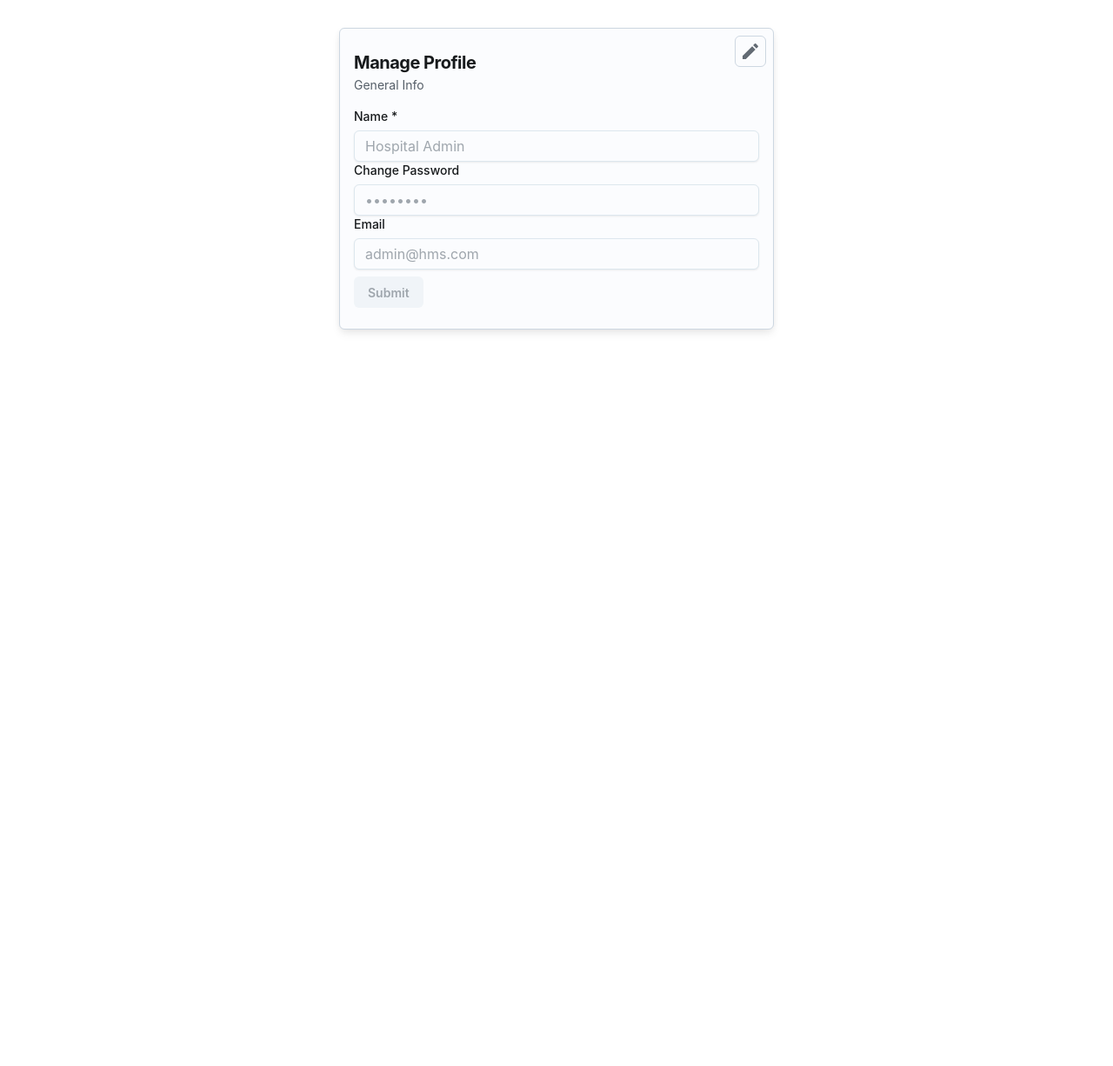
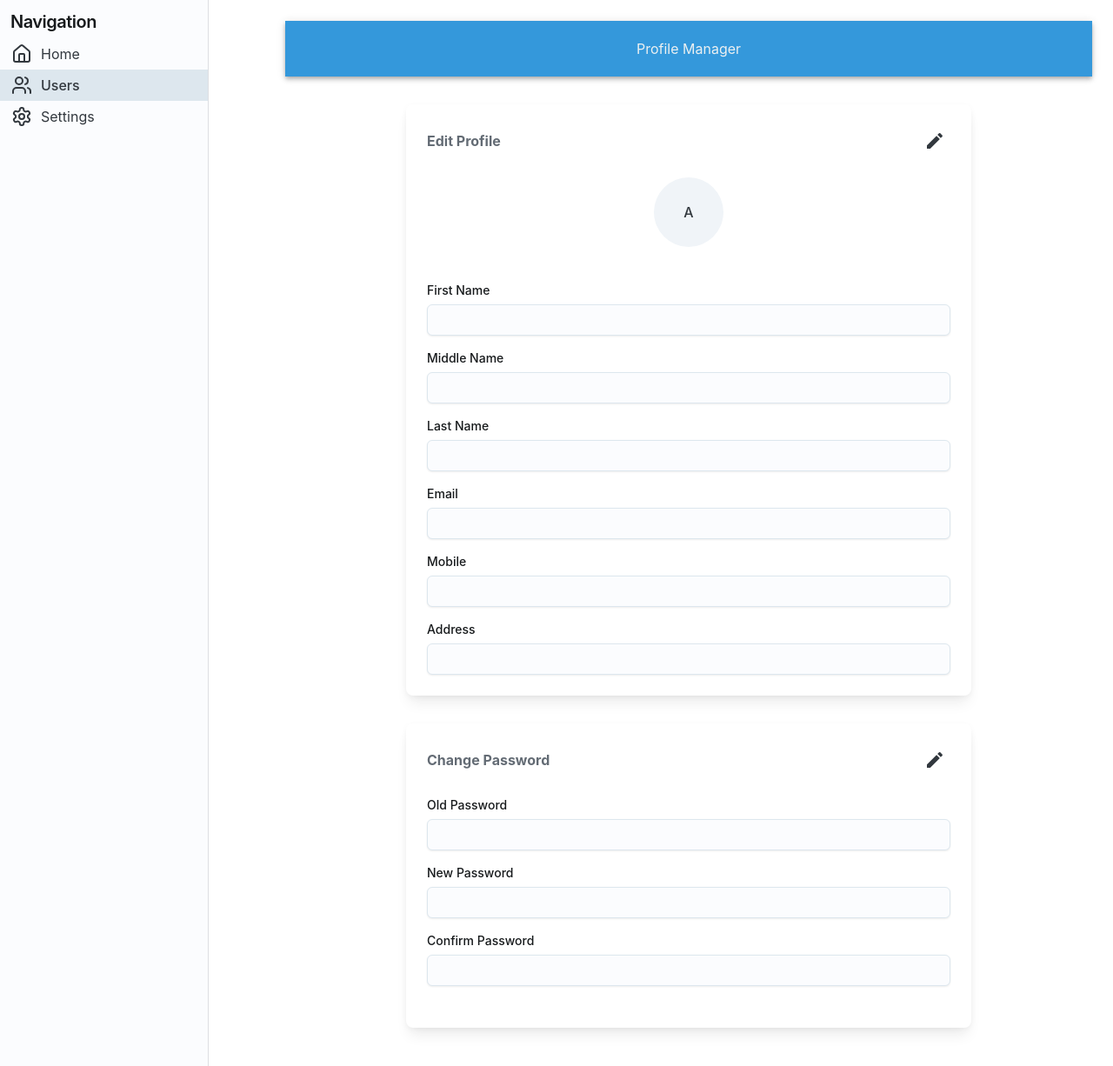
Before and after one commit to shubhujais15/Hospital-Workflow-Management, a Next.js app in the folder client/: page /profile in a window 1280 px wide. Shown: the top 1226 px of the page at 87% size. Before the commit the page ends 800 px from the top, so only its background shows below. Built offline with nearby package versions, Linux system fonts and the light colour scheme.

Commit message:
Added profile edit and password change feature

```diff
--- a/client/src/app/(dash)/profile/page.tsx
+++ b/client/src/app/(dash)/profile/page.tsx
@@ -1,82 +1,185 @@
-'use client'
-
-import React, { useState } from 'react'
-import { CssVarsProvider, useColorScheme } from '@mui/joy/styles'
-import Sheet from '@mui/joy/Sheet'
-import Typography from '@mui/joy/Typography'
-import FormControl from '@mui/joy/FormControl'
-import FormLabel from '@mui/joy/FormLabel'
-import Input from '@mui/joy/Input'
-import Button from '@mui/joy/Button'
-import IconButton from '@mui/joy/IconButton'
-import { Edit, Check } from '@mui/icons-material'
+"use client"
+import React, { useState } from 'react';
+import {
+  Box,
+  Input,
+  Textarea,
+  FormControl,
+  FormLabel,
+  Typography,
+  Avatar,
+  Button,
+  IconButton,
+} from '@mui/joy';
+import { Edit, Check } from '@mui/icons-material';
+import SideNav from "../SideNav";
+import {
+  AppBar,
+  Toolbar,
+} from "@mui/material";
 
 export default function Profile() {
-  const [isEditing, setIsEditing] = useState(false)
+  const [showSideNav, setShowSideNav] = useState(false);
+  const [isEditing, setIsEditing] = useState(false);
+  const [isPasswordEditing, setIsPasswordEditing] = useState(false);
   const [formData, setFormData] = useState({
-    name: 'Hospital Admin',
-    password: '********',
-    email: 'admin@hms.com',
-  })
+    firstName: '',
+    middleName: '',
+    lastName: '',
+    dob: '',
+    age: 33,
+    email: '',
+    mobile: '',
+    username: '',
+    address: '',
+    avatar: null,
+  });
 
-  const handleEdit = () => {
-    setIsEditing(!isEditing)
+  const [passwordData, setPasswordData] = useState({
+    oldPassword: '',
+    newPassword: '',
+    confirmPassword: '',
+  });
+
+  const handleEditToggle = () => {
+    setIsEditing(!isEditing);
+  };
+
+  const handlePasswordEditToggle = () => {
+    setIsPasswordEditing(!isPasswordEditing);
+  };
+
+  const handleInputChange = (e) => {
+    const { name, value } = e.target;
+    setFormData((prev) => ({ ...prev, [name]: value }));
+  };
+
+  const handlePasswordChange = (e) => {
+    const { name, value } = e.target;
+    setPasswordData((prev) => ({ ...prev, [name]: value }));
+  };
+
+  const handleFormSubmit = (e) => {
+    e.preventDefault();
+    setIsEditing(false);
+    console.log('Updated Profile Data:', formData);
+  };
+
+  const handlePasswordSubmit = (e) => {
+    e.preventDefault();
+    setIsPasswordEditing(false);
+    console.log('Password Change Data:', passwordData);
+  };
+
+  const handleAvatarChange = (e) => {
+    const file = e.target.files[0];
+    if (file) {
+      const reader = new FileReader();
+      reader.onload = () => setFormData((prev) => ({ ...prev, avatar: reader.result }));
+      reader.readAsDataURL(file);
     }
-
-  const handleChange = (e: React.ChangeEvent<HTMLInputElement>) => {
-    const { name, value } = e.target
-    setFormData(prev => ({ ...prev, [name]: value }))
-  }
-
-  const handleSubmit = (e: React.FormEvent) => {
-    e.preventDefault()
-    setIsEditing(false)
-    // Here you would typically send the updated data to your backend
-    console.log('Updated data:', formData)
-  }
+  };
 
   return (
-    <CssVarsProvider>
-      <Sheet
+    <Box sx={{ display: "flex" }}>
+      {/* Sidebar */}
+      <SideNav expanded={showSideNav} />
+
+      <Box
+        component="main"
         sx={{
-          width: '100%',
-          maxWidth: 500,
-          mx: 'auto', // margin left & right
-          my: 4, // margin top & bottom
-          py: 3, // padding top & bottom
-          px: 2, // padding left & right
-          display: 'flex',
-          flexDirection: 'column',
-          gap: 2,
-          borderRadius: 'sm',
-          boxShadow: 'md',
+          flexGrow: 1,
+          p: 3,
+          ml: showSideNav ? "240px" : "64px",
+          transition: "margin 0.3s ease",
         }}
-        variant="outlined"
       >
-        <div>
-          <Typography level="h4" component="h1">
-            <b>Manage Profile</b>
+        <AppBar position="static" sx={{ backgroundColor: "#3498db", marginBottom: 2 }}>
+          <Toolbar>
+            <Typography
+              variant="h6"
+              component="div"
+              sx={{ flexGrow: 1, textAlign: "center", color: "#ecf0f1" }}
+            >
+              Profile Manager
             </Typography>
-          <Typography level="body-sm">General Info</Typography>
-        </div>
-        <form onSubmit={handleSubmit}>
+          </Toolbar>
+        </AppBar>
+
+        {/* Profile Form */}
+        <Box
+          component="form"
+          onSubmit={handleFormSubmit}
+          sx={{
+            maxWidth: "650px",
+            mx: "auto",
+            my: 4,
+            p: 3,
+            borderRadius: "md",
+            boxShadow: "lg",
+            bgcolor: "background.body",
+          }}
+          noValidate
+        >
+          {/* Header with Icons */}
+          <Box sx={{ display: 'flex', justifyContent: 'space-between', alignItems: 'center', mb: 3 }}>
+            <Typography variant="h4" component="h2">
+              Edit Profile
+            </Typography>
+            <Box>
+              <IconButton onClick={handleEditToggle}>
+                {isEditing ? <Check /> : <Edit />}
+              </IconButton>
+
+            </Box>
+          </Box>
+
+          {/* Avatar Section */}
+          <Box sx={{ display: "flex", flexDirection: "column", alignItems: "center", mb: 3 }}>
+            <Avatar
+              src={formData.avatar}
+              alt={formData.firstName?.[0]?.toUpperCase() || "A"}
+              sx={{ width: 80, height: 80, mb: 2 }}
+            />
+            {isEditing && (
+              <Button variant="outlined" component="label">
+                Upload Image
+                <input
+                  type="file"
+                  hidden
+                  accept="image/*"
+                  onChange={handleAvatarChange}
+                />
+              </Button>
+            )}
+          </Box>
+
+          {/* Profile Fields */}
+          <Box sx={{ display: "flex", flexDirection: "column", gap: 2 }}>
             <FormControl>
-            <FormLabel>Name *</FormLabel>
+              <FormLabel>First Name</FormLabel>
               <Input
-              name="name"
-              required
-              value={formData.name}
-              onChange={handleChange}
+                name="firstName"
+                value={formData.firstName}
+                onChange={handleInputChange}
                 disabled={!isEditing}
               />
             </FormControl>
             <FormControl>
-            <FormLabel>Change Password</FormLabel>
+              <FormLabel>Middle Name</FormLabel>
               <Input
-              name="password"
-              type="password"
-              value={formData.password}
-              onChange={handleChange}
+                name="middleName"
+                value={formData.middleName}
+                onChange={handleInputChange}
+                disabled={!isEditing}
+              />
+            </FormControl>
+            <FormControl>
+              <FormLabel>Last Name</FormLabel>
+              <Input
+                name="lastName"
+                value={formData.lastName}
+                onChange={handleInputChange}
                 disabled={!isEditing}
               />
             </FormControl>
@@ -84,34 +187,98 @@ export default function Profile() {
               <FormLabel>Email</FormLabel>
               <Input
                 name="email"
-              type="email"
                 value={formData.email}
-              onChange={handleChange}
+                onChange={handleInputChange}
                 disabled={!isEditing}
               />
             </FormControl>
-          <Button
-            sx={{ mt: 1 /* margin top */ }}
-            type="submit"
-            color="primary"
+            <FormControl>
+              <FormLabel>Mobile</FormLabel>
+              <Input
+                name="mobile"
+                value={formData.mobile}
+                onChange={handleInputChange}
                 disabled={!isEditing}
-          >
-            Submit
+              />
+            </FormControl>
+            <FormControl>
+              <FormLabel>Address</FormLabel>
+              <Textarea
+                name="address"
+                value={formData.address}
+                onChange={handleInputChange}
+                disabled={!isEditing}
+              />
+            </FormControl>
+          </Box>
+
+          {/* Submit Button */}
+          {isEditing && (
+            <Button type="submit" sx={{ mt: 3 }}>
+              Save Changes
             </Button>
-        </form>
-        <IconButton
-          variant="outlined"
-          color={isEditing ? "success" : "neutral"}
-          onClick={handleEdit}
+          )}
+        </Box>
+
+        {/* Password Change Section */}
+        <Box
+          component="form"
+          onSubmit={handlePasswordSubmit}
           sx={{
-            position: 'absolute',
-            top: '0.5rem',
-            right: '0.5rem',
+            maxWidth: "650px",
+            mx: "auto",
+            my: 4,
+            p: 3,
+            borderRadius: "md",
+            boxShadow: "lg",
+            bgcolor: "background.body",
           }}
         >
-          {isEditing ? <Check /> : <Edit />}
+          <Box sx={{ display: 'flex', justifyContent: 'space-between', alignItems: 'center', mb: 3 }}>
+            <Typography variant="h4" component="h2">
+              Change Password
+            </Typography>
+            <Box>
+              <IconButton onClick={handlePasswordEditToggle}>
+                {isPasswordEditing ? <Check /> : <Edit />}
               </IconButton>
-      </Sheet>
-    </CssVarsProvider>
-  )
+            </Box>
+          </Box>
+          <FormControl sx={{ mb: 2 }}>
+            <FormLabel>Old Password</FormLabel>
+            <Input
+              name="oldPassword"
+              type="password"
+              value={passwordData.oldPassword}
+              onChange={handlePasswordChange}
+              disabled={!isPasswordEditing}
+            />
+          </FormControl>
+          <FormControl sx={{ mb: 2 }}>
+            <FormLabel>New Password</FormLabel>
+            <Input
+              name="newPassword"
+              type="password"
+              value={passwordData.newPassword}
+              onChange={handlePasswordChange}
+              disabled={!isPasswordEditing}
+            />
+          </FormControl>
+          <FormControl sx={{ mb: 3 }}>
+            <FormLabel>Confirm Password</FormLabel>
+            <Input
+              name="confirmPassword"
+              type="password"
+              value={passwordData.confirmPassword}
+              onChange={handlePasswordChange}
+              disabled={!isPasswordEditing}
+            />
+          </FormControl>
+          {isPasswordEditing && (
+            <Button type="submit">Change Password</Button>
+          )}
+        </Box>
+      </Box>
+    </Box>
+  );
 }
```
Lines whose indentation alone changed are shown as unchanged.
